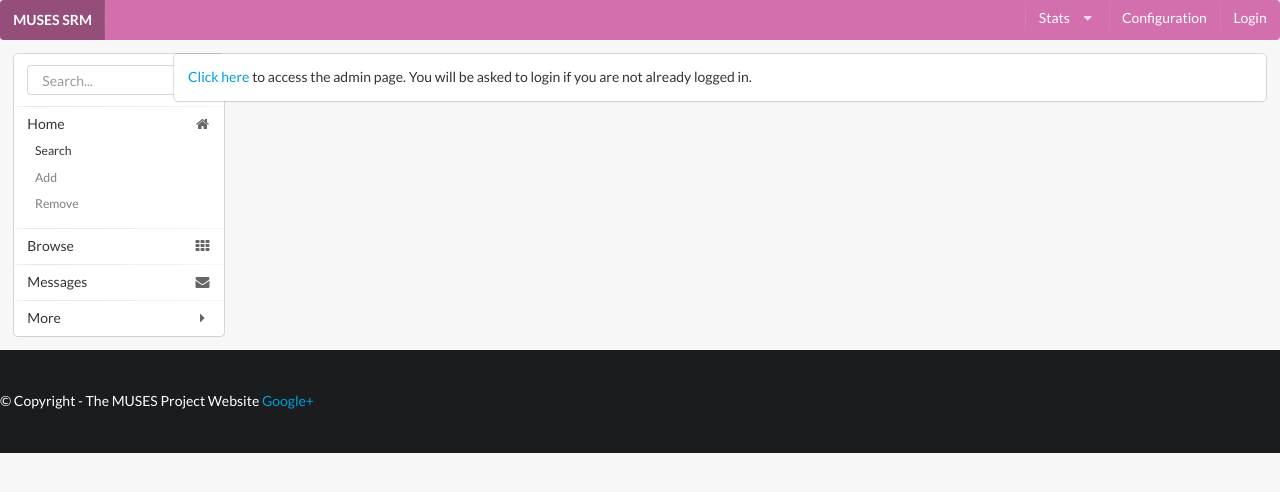
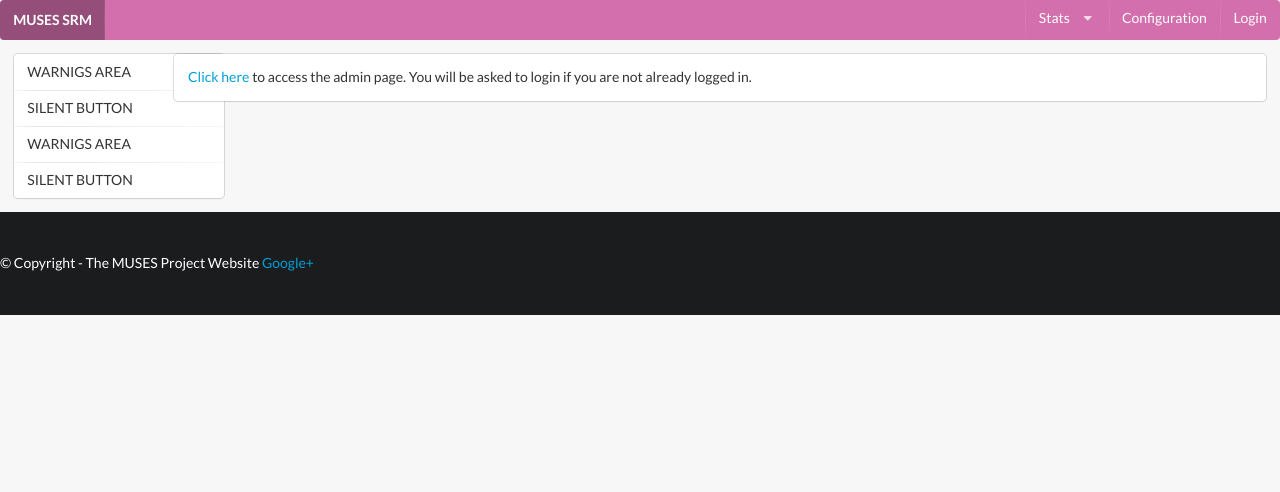
Before and after one commit to MusesProject/MusesSRM, a Java web app: page / in a window 1280 px wide. Shown: the top 492 px of the page. Run offline with Tomcat 11, a stand-in JSP engine, Linux system fonts and the light colour scheme; some libraries are stand-ins or nearby versions.

Commit message:
25_06_15

```diff
--- a/src/main/webapp/modules/menu.jsp
+++ b/src/main/webapp/modules/menu.jsp
@@ -12,32 +12,17 @@
 
             <div class="ui vertical menu">
                 <div class="item">
-                    <div class="ui input"><input type="text" placeholder="Search..."></div>
+                    WARNIGS AREA
                 </div>
                 <div class="item">
-                    <i class="home icon"></i> Home
-                    <div class="menu">
-                        <a class="active item">Search</a>
-                        <a class="item">Add</a>
-                        <a class="item">Remove</a>
-                    </div>
+                    SILENT BUTTON
                 </div>
                 <a class="item">
-                    <i class="grid layout icon"></i> Browse
+                    WARNIGS AREA
                 </a>
                 <a class="item">
-                    <i class="mail icon"></i> Messages
+                    SILENT BUTTON
                 </a>
-                <div class="ui dropdown item">
-                    More
-                    <i class="dropdown icon"></i>
-                    <div class="menu">
-                        <a class="item"><i class="edit icon"></i> Edit Profile</a>
-                        <a class="item"><i class="globe icon"></i> Choose Language</a>
-                        <a class="item"><i class="settings icon"></i> Account Settings</a>
-                    </div>
-                </div>
-
         </div>
     </div>
     <div class="right floated left aligned fourteen wide column">
```
